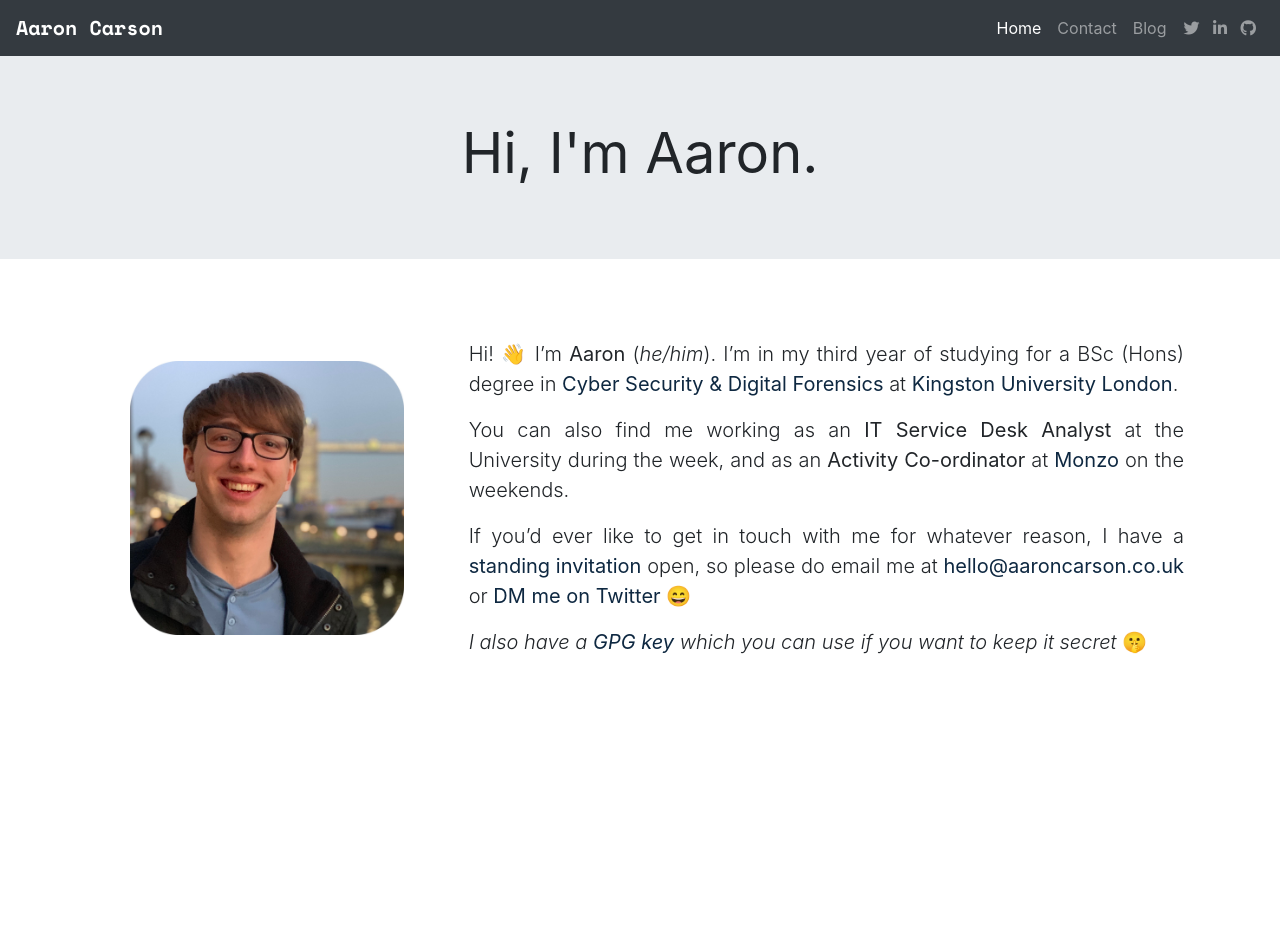
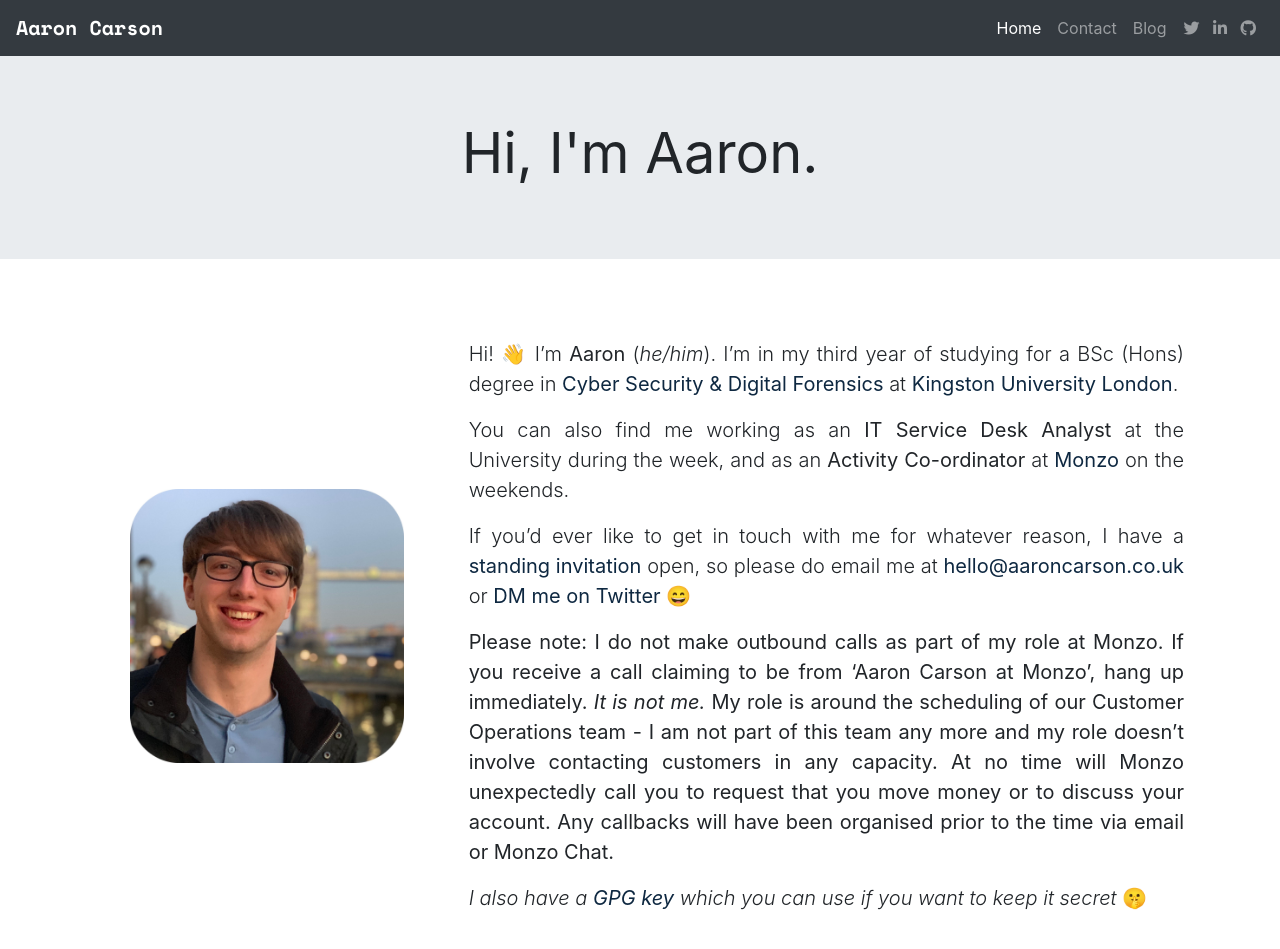
Before and after one commit to caraar12345/aaroncarson.co.uk_jekyll, a Jekyll site: the page built from index.md, in a window 1280 px wide and 977 px high. Shown: the top 949 px of the window. Built offline with Jekyll 4.4.1, drawn with Linux system fonts in a browser that asks for light colours; nearby versions of some CDN libraries.

Commit message:
Fix CI + add disclaimer regarding outbound calls

```diff
--- a/index.md
+++ b/index.md
@@ -14,6 +14,9 @@
 
   If you’d ever like to get in touch with me for whatever reason, I have a [**standing invitation**](/contact/standing-invitation) open, so please do email me at [__hello@aaroncarson.co.uk__](mailto:hello@aaroncarson.co.uk) or [__DM me on Twitter__](https://twitter.com/acar321) 😄
 
+  **Please note: I do not make outbound calls as part of my role at Monzo. If you receive a call claiming to be from 'Aaron Carson at Monzo', hang up immediately. *It is not me.* My role is around the scheduling of our Customer Operations team - I am not part of this team any more and my role doesn't involve contacting customers in any capacity.**
+  **At no time will Monzo unexpectedly call you to request that you move money or to discuss your account. Any callbacks will have been organised prior to the time via email or Monzo Chat.**
+
   _I also have a [__GPG key__](https://keys.openpgp.org/vks/v1/by-fingerprint/93BADDC3FE56CDAB908E9096303C76F0807676E2) which you can use if you want to keep it secret_ 🤫
 </div>
 </div>
```
Also changed, not shown: 1 other file.
